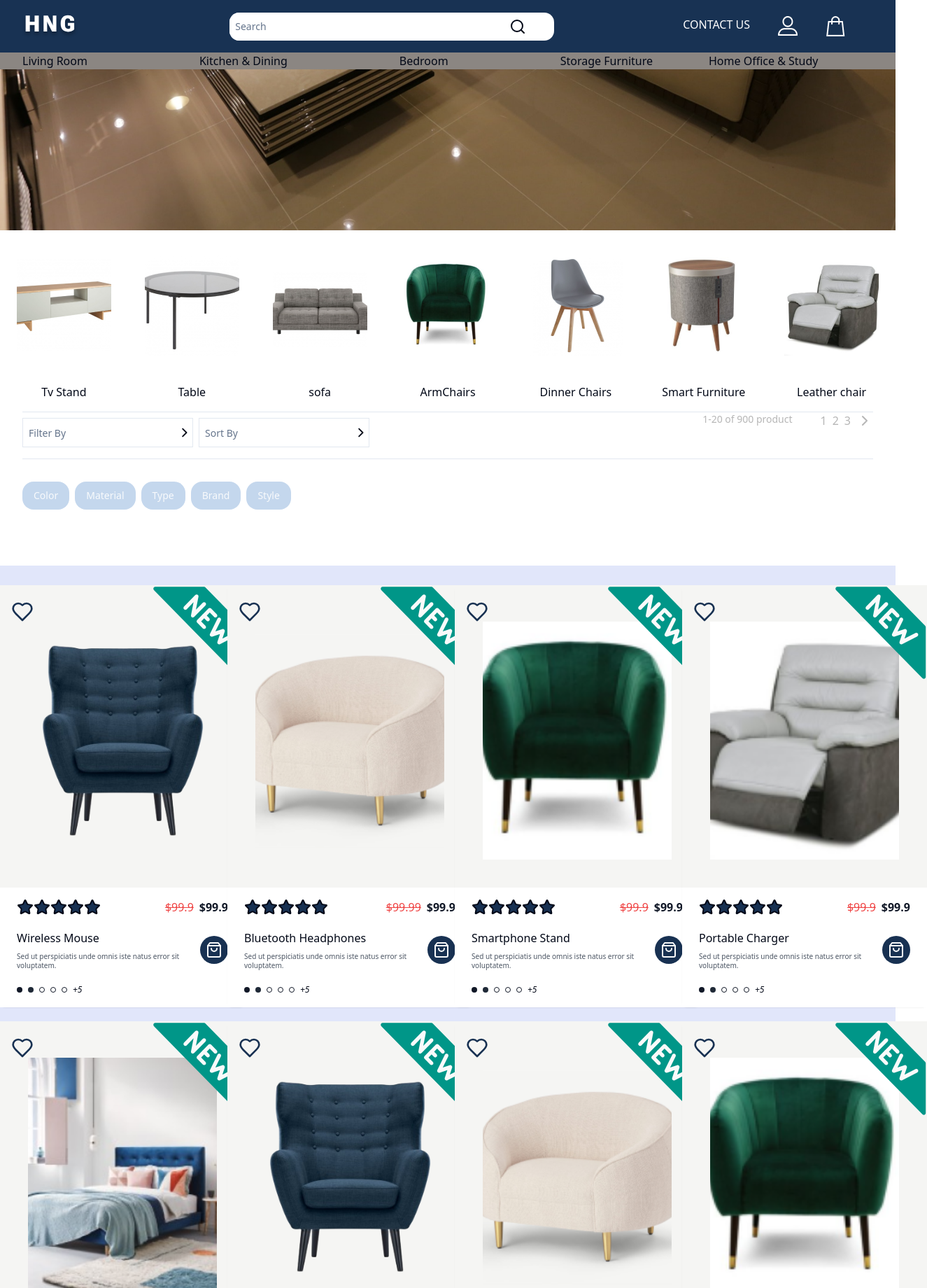
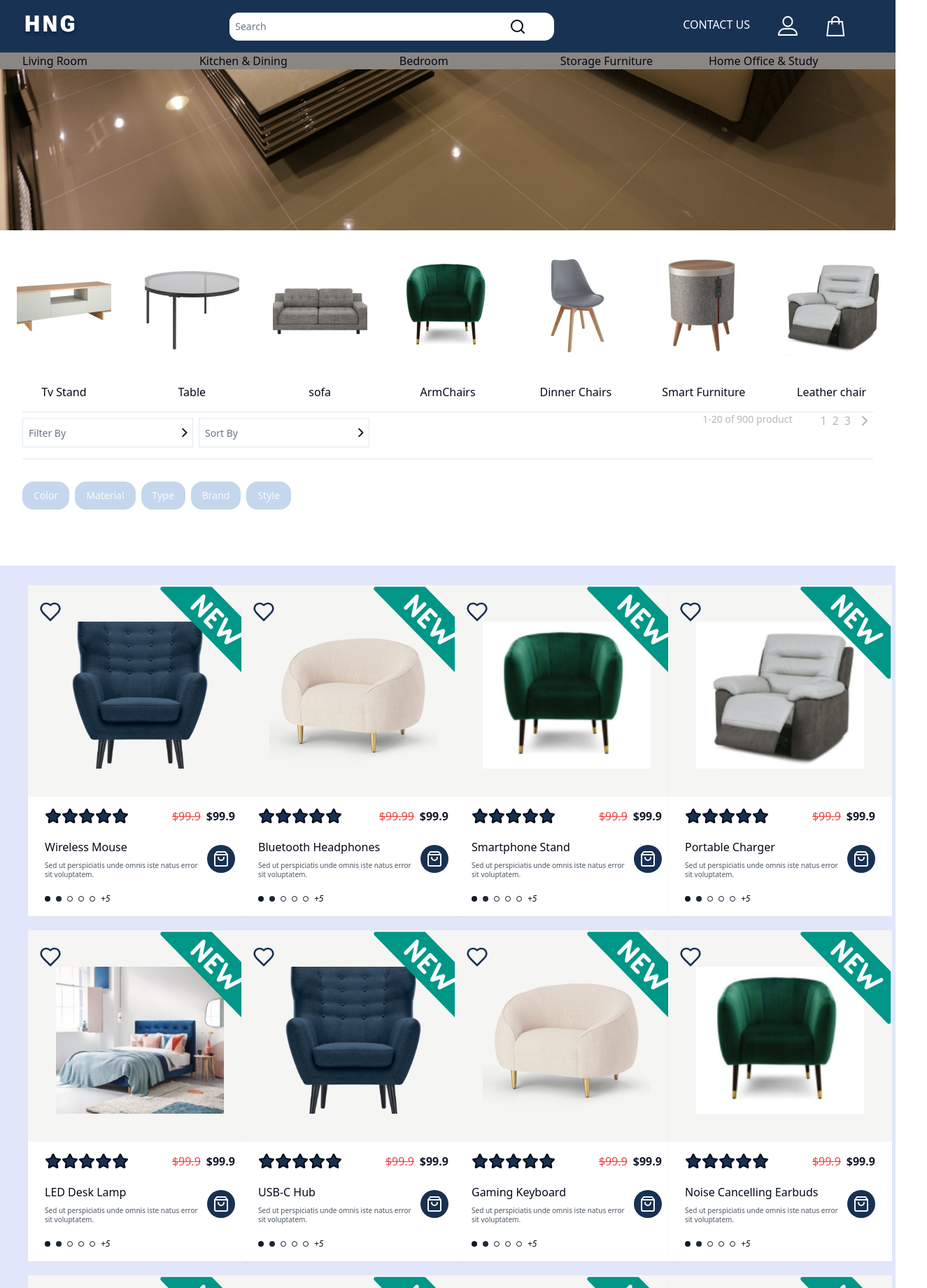
Before and after one commit to Jejeet/HNG11stagetwo, a React (Vite) app: page /product in a window 1280 px wide. Shown: the top 1840 px of the page at 70% size, 1325 px wide, since content can reach past the window. Built offline with nearby package versions, Linux system fonts and the light colour scheme.

Commit message:
Updated  productlistcard

```diff
--- a/src/components/Homestore/ProductListItems.tsx
+++ b/src/components/Homestore/ProductListItems.tsx
@@ -9,7 +9,7 @@ const Clearpage = () => {
   return (
     <div className='text-center bg-[#E1E6FA] mt-20 pb-32   '>
         {/* <h2 className=' pb-4 py-10 items-center text-3xl'>CLEARANCE DEALS */}
-            <div className='grid grid-cols-1 sm:grid-cols-2 md:grid-cols-3 lg:grid-cols-4 gap-5 py-7 '>
+            <div className='grid grid-cols-1 sm:grid-cols-2 md:grid-cols-3 lg:grid-cols-4 gap-5 mx-10 py-7 '>
                 {products.map((products)=>{
 
                         return <Link to={"/cart"}><ProductListcard {...products}/></Link>
--- a/src/components/productcards/productListcard.tsx
+++ b/src/components/productcards/productListcard.tsx
@@ -14,9 +14,9 @@ import ProductPricing from "./ProductPricing"
 type ProductListcardType = {title:string, image?:string, id:string|number, sellingPrice:number, originalPrice:number}
 export function ProductListcard({title, image="https://picsum.photos/200/300", id, sellingPrice, originalPrice}:ProductListcardType) {
   return (
-    <Card className="w-[350px] border-none relative  " key={id}>
+    <Card className="w-[320px] border-none relative  " key={id}>
       <CardHeader className="bg-[#F5F5F3] p-10">
-      <img src={image} className="w-[337px] h-[340px] object-cover mt-3"/>
+      <img src={image} className="w-[330px] h-[210px] object-cover mt-3"/>
       </CardHeader>
       <CardContent className="p-0 pt-0">
          <Heart className=" stroke-[#183152]  absolute top-[22px] left-[1rem]  size-8"/>
```
